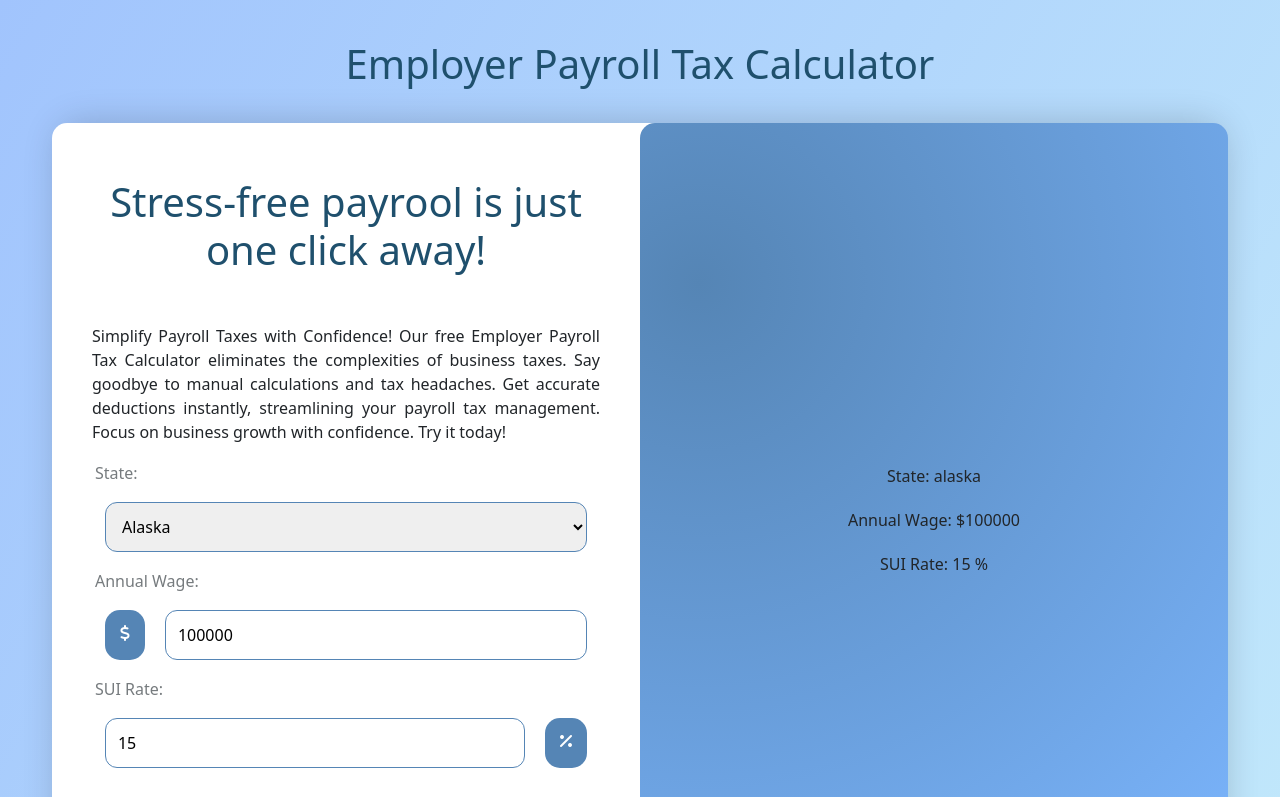
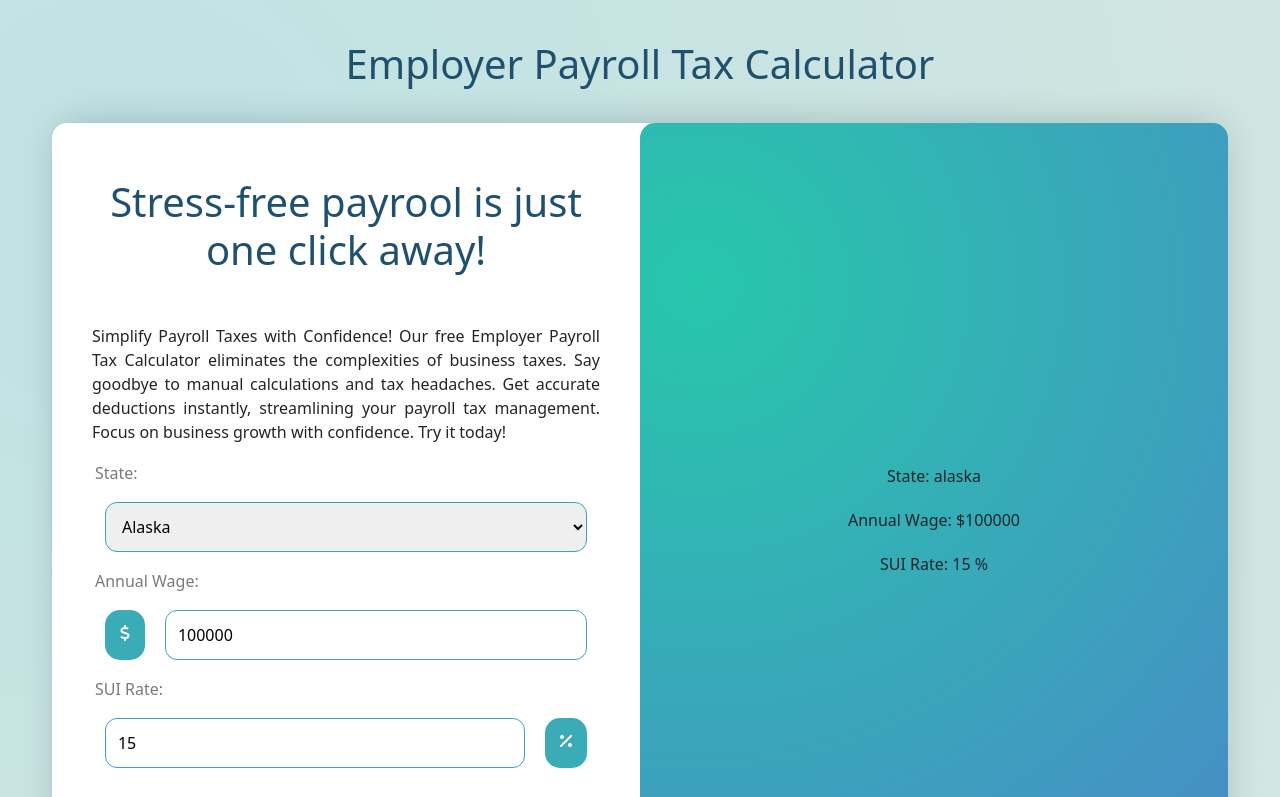
Before and after one commit to MarianaTellezR/employer-payroll-tax-calculator-mariana-tellez, a React (Create React App) app: page / in a window 1280 px wide. Shown: the top 797 px of the page. Built offline with nearby package versions, Linux system fonts and the light colour scheme.

Commit message:
Updated color palette

```diff
--- a/src/App.css
+++ b/src/App.css
@@ -1,7 +1,7 @@
 .App {
   text-align: center;
   padding: 20px 0;
-  background: linear-gradient(120deg, #a1c4fd 0%, #c2e9fb 100%);
+  background: radial-gradient(circle at 10% 20%, rgb(191, 226, 228) 0%, rgb(213, 230, 224) 100.2%);
 }
 
 .App h1 {
--- a/src/Payroll.css
+++ b/src/Payroll.css
@@ -44,7 +44,7 @@
   margin: 10px;
   padding: 12px;
   border-radius: 12px;
-  border: 1px solid #5585b5;
+  border: 1px solid #409fbe;
 }
 
 .Payroll .payroll-left input {
@@ -52,7 +52,7 @@
   padding: 12px;
   width: 90%;
   border-radius: 12px;
-  border: 1px solid #5585b5;
+  border: 1px solid #409fbe;
 }
 
 .Payroll .payroll-left .btn-calculate {
@@ -62,8 +62,8 @@
   padding: 15px 5px;
   background: radial-gradient(
     circle at 10% 20%,
-    #5585b5 0%,
-    rgb(90, 136, 194) 100.2%
+    rgb(39, 199, 171) 0%,
+    rgb(70, 143, 197) 90%
   );
   color: white;
   border: 1px solid white;
@@ -73,7 +73,7 @@
 
 .Payroll .payroll-left i {
   color: white;
-  background-color:#5585b5 ;
+  background-color: #3aacb8;
   margin: 10px;
   padding: 12px 15px;
   padding-top: 15px;
@@ -82,11 +82,12 @@
 }
 
 .Payroll .payroll-left .btn-calculate:hover {
-  background: linear-gradient(
-    135deg,
-    rgb(108, 162, 212) 10%,
-    rgb(85, 117, 204) 100%
+  background: radial-gradient(
+    circle at 10% 20%,
+    rgb(166, 226, 229) 0%,
+    rgb(198, 232, 221) 100.2%
   );
+  color: #2c88a7;
 }
 
 .Payroll .payroll-right {
@@ -98,7 +99,7 @@
   align-items: center;
   background: radial-gradient(
     circle at 10% 20%,
-    #5585b5 0%,
-    rgb(124, 182, 255) 100.2%
+    rgb(39, 199, 171) 0%,
+    rgb(70, 143, 197) 90%
   );
 }
```
